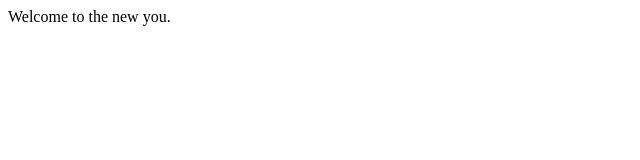
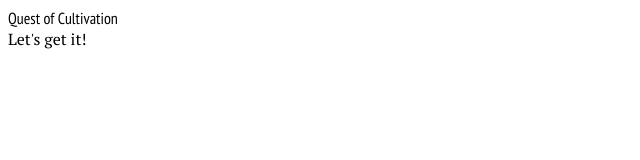
Before and after one commit to edenstoneman/questcultivation, a plain HTML site: page index.html in a window 1280 px wide. Shown: the whole page, without its empty margins (0-640 px from the left). Drawn offline with Linux system fonts and the light colour scheme.

Commit message:
basic setup continue

```diff
--- a/index.html
+++ b/index.html
@@ -2,9 +2,14 @@
 <html>
 <head>
 	<title>Quest of Cultivation</title>
-	<meta content="homepage" name="description">
+    <link rel="stylesheet" href="styles.css">
+    <link rel="preconnect" href="https://fonts.googleapis.com">
+    <link rel="preconnect" href="https://fonts.gstatic.com" crossorigin>
+    <link href="https://fonts.googleapis.com/css2?family=PT+Sans+Narrow:wght@400;700&family=PT+Serif:wght@400;700&display=swap" rel="stylesheet">
 </head>
 <body>
-	<div>Welcome to the new you.</div>
+    <header>Quest of Cultivation</header>
+	<section>Let's get it!</section>
+    <footer></footer>
 </body>
 </html>
--- /dev/null
+++ b/styles.css
@@ -0,0 +1,6 @@
+header {
+    font-family: 'PT Sans Narrow', sans-serif;
+}
+section {
+    font-family: 'PT Serif', serif;
+}
```
